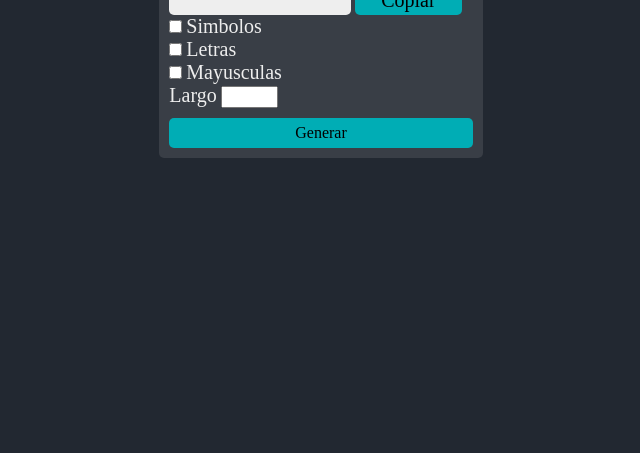
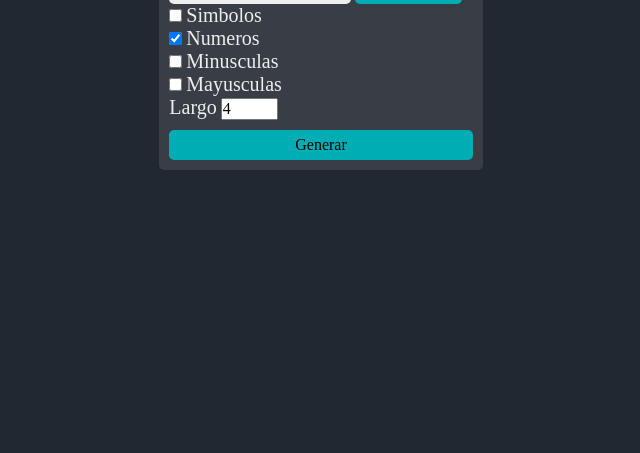
Before and after one commit to luminers/Generador-contrasena, a plain HTML site: page index.html in a window 1280 px wide. Shown: the part 347-800 px from the top of the page, without its empty margins (319-959 px from the left). Drawn offline with nearby package versions, Linux system fonts and the light colour scheme.

Commit message:
Update Index.html
Nuevos checkbox y correcciones.

```diff
--- a/index.html
+++ b/index.html
@@ -22,9 +22,14 @@
                 <input type="checkbox" id="simbolos">
                 <label for="simbolos">Simbolos</label>
             </div>
+            <div class="app-body">
+                <div class="app-opciones">
+                    <input type="checkbox" id="numeros" checked >
+                    <label for="numeros">Numeros</label>
+                </div>
             <div class="app-opciones">
-                <input type="checkbox" id="letras">
-                <label for="letras">Letras</label>
+                <input type="checkbox" id="minusculas">
+                <label for="minusculas">Minusculas</label>
             </div>
             <div class="app-opciones">
                 <input type="checkbox" id="mayusculas">
@@ -32,11 +37,11 @@
             </div>
             <div class="app-opciones">
                 <label for="largo">Largo</label>
-                <input type="number" id="largo" min="4" max="20">
+                <input type="number" value="4" id="largo" min="4" max="20">
 
             </div>
             <div class="app-opciones ">
-                <button id="button-generar" type="submit" onclick="" >Generar</button>
+                <button id="button-generar" type="submit"  >Generar</button>
             </div>
         </div>
 
```
